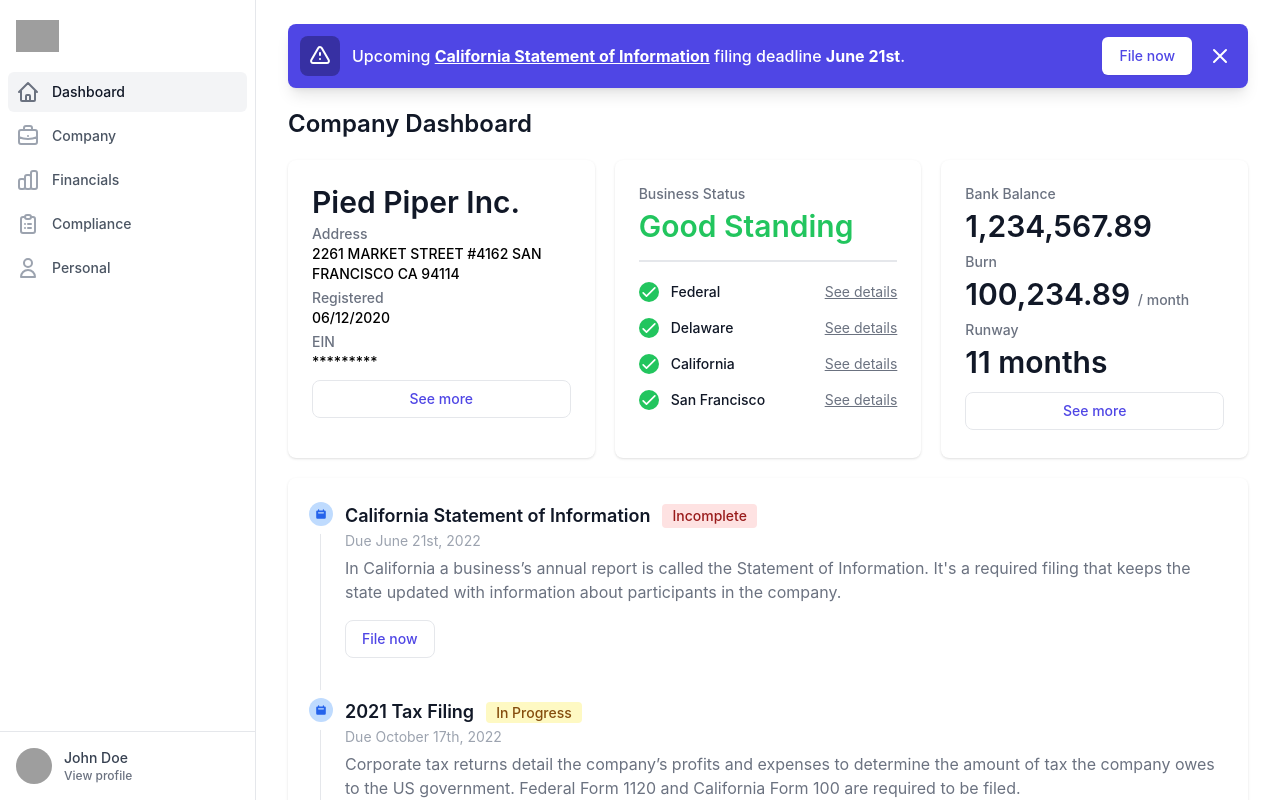
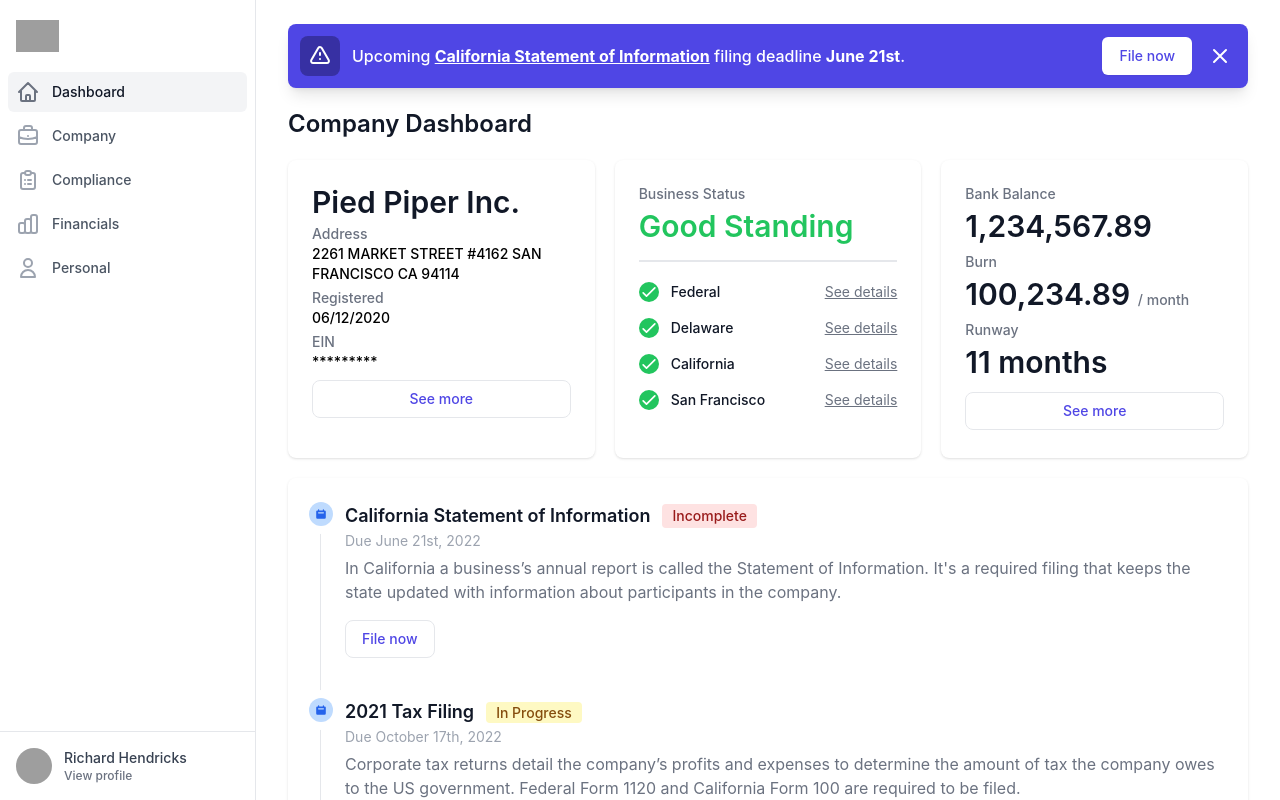
Before and after one commit to iporollo/complice-poc, a React (Create React App) app: page / in a window 1280 px wide. Shown: the top 800 px of the page. Built offline with nearby package versions, Linux system fonts and the light colour scheme; grey boxes are pictures that could not be loaded.

Commit message:
updated fake name of profile

```diff
--- a/src/components/Layout/Layout.jsx
+++ b/src/components/Layout/Layout.jsx
@@ -37,16 +37,16 @@ export default function Layout(props) {
       current: location.pathname === '/company',
     },
     {
+      name: 'Compliance',
+      href: 'compliance',
+      icon: ClipboardListIcon,
+      current: location.pathname === '/compliance',
+    },
+    {
       name: 'Financials',
       href: 'financials',
       icon: ChartBarIcon,
       current: location.pathname === '/financials',
-    },
-    {
-      name: 'Compliance',
-      href: 'compliance',
-      icon: ClipboardListIcon,
-      current: location.pathname === '/compliance',
     },
     {
       name: 'Personal',
@@ -163,7 +163,7 @@ export default function Layout(props) {
                       </div>
                       <div className="ml-3">
                         <p className="text-base font-medium text-gray-700 group-hover:text-gray-900">
-                          John Doe
+                          Richard Hendricks
                         </p>
                         <p className="text-sm font-medium text-gray-500 group-hover:text-gray-700">
                           View profile
@@ -230,7 +230,7 @@ export default function Layout(props) {
                   </div>
                   <div className="ml-3">
                     <p className="text-sm font-medium text-gray-700 group-hover:text-gray-900">
-                      John Doe
+                      Richard Hendricks
                     </p>
                     <p className="text-xs font-medium text-gray-500 group-hover:text-gray-700">
                       View profile
```
